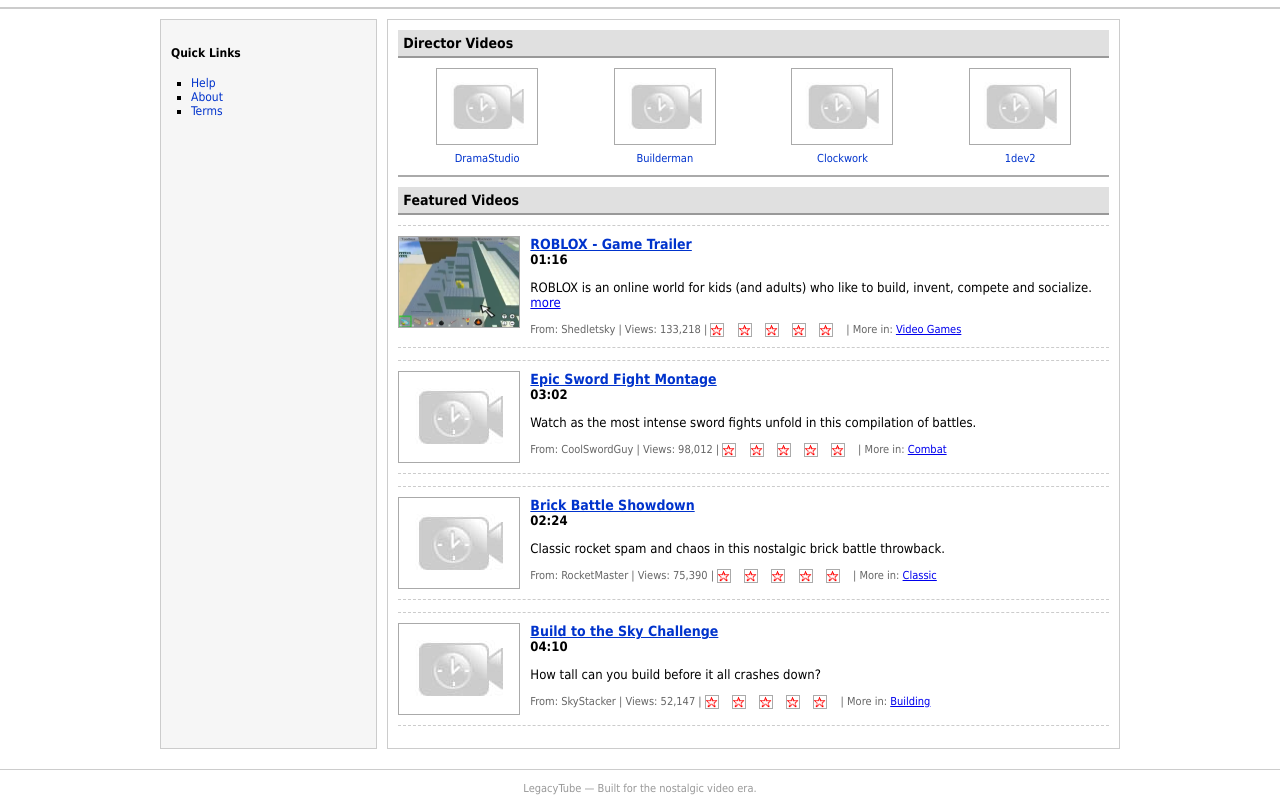
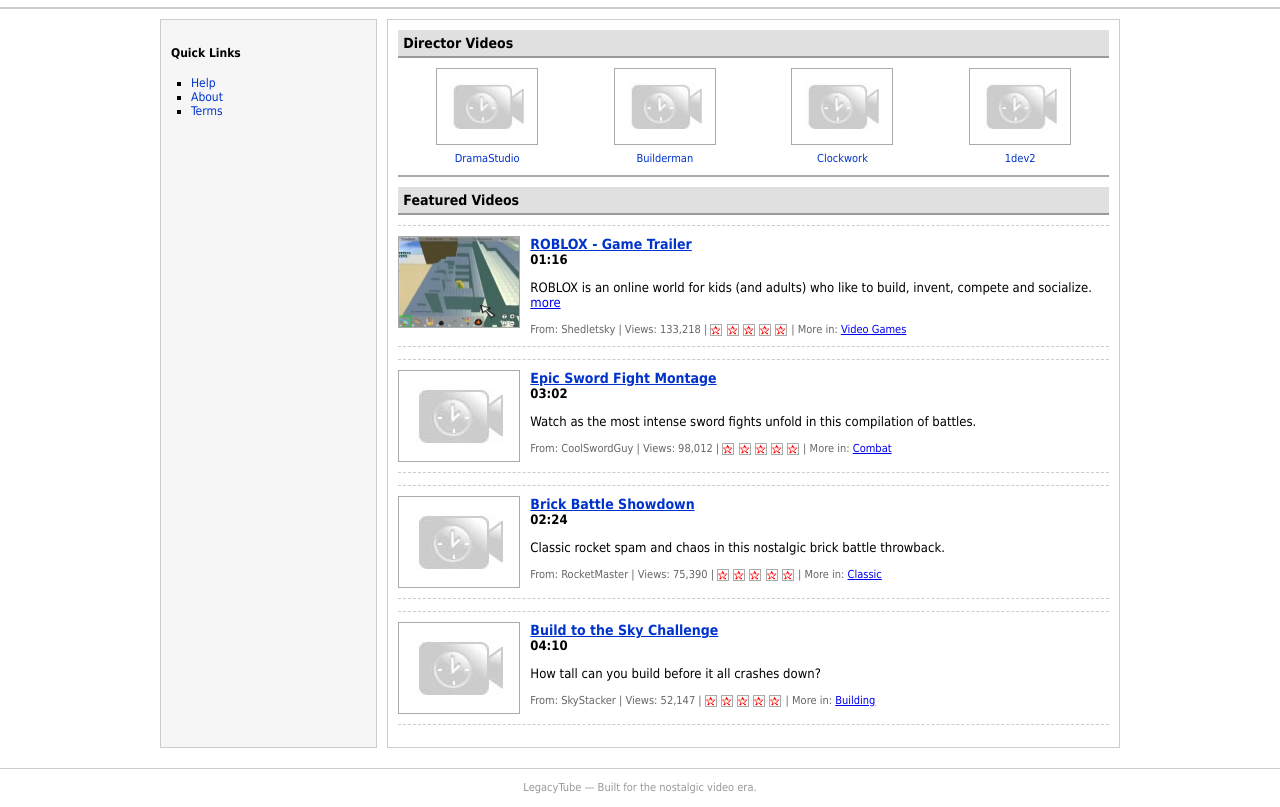
Before and after one commit to ZionLetsPlay/LeagcyTube, a plain HTML site: page index.html in a window 1280 px wide. Shown: the part 120-927 px from the top of the page. Drawn offline with Linux system fonts and the light colour scheme.

Commit message:
Update style.css

```diff
--- a/style.css
+++ b/style.css
@@ -121,9 +121,10 @@ body {
 }
 
 .video-entry .info .meta img {
-  width: 12px;
-  height: 12px;
+  width: 10px;
+  height: 10px;
   vertical-align: middle;
+  margin-right: 1px;
 }
 
 footer {
```
